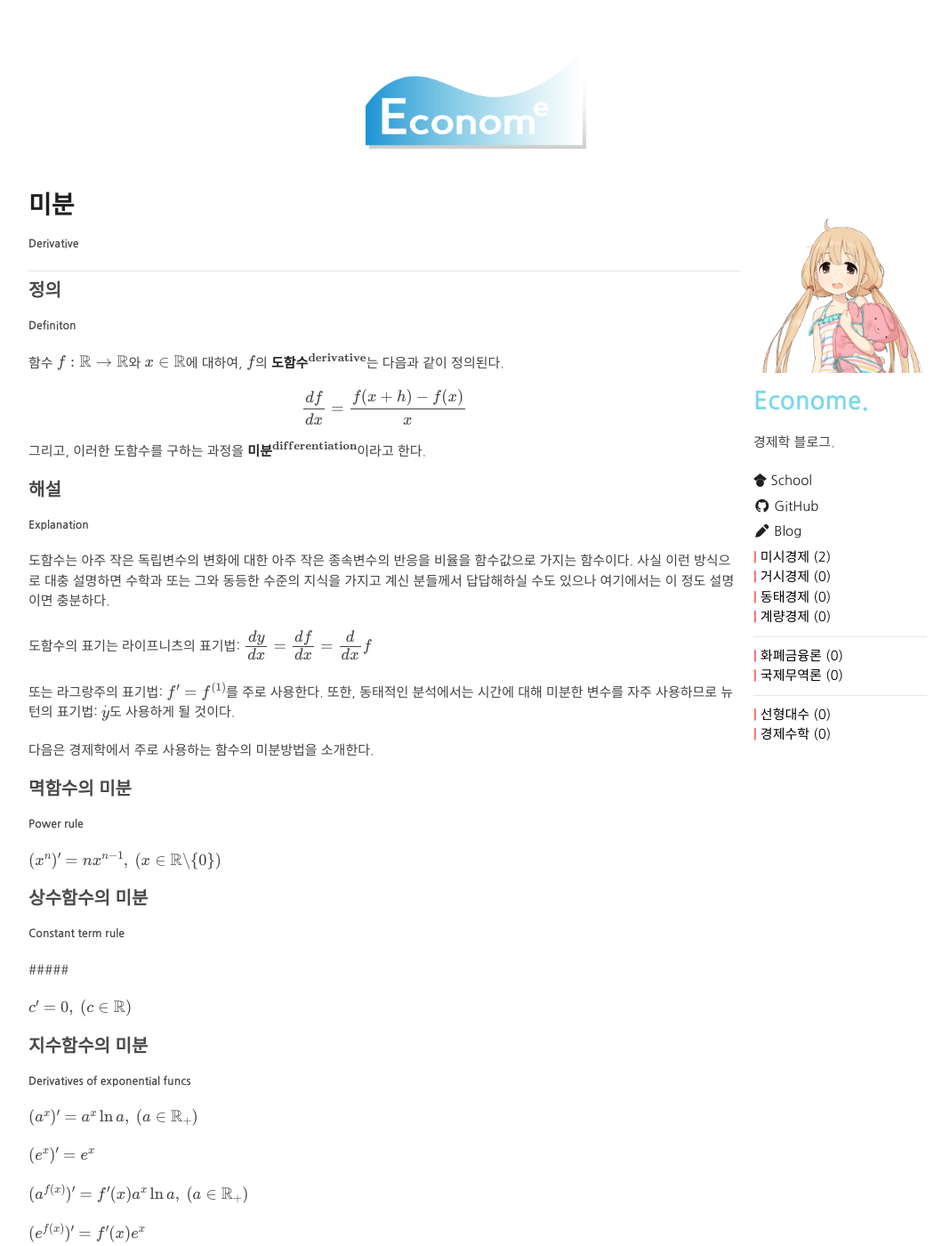
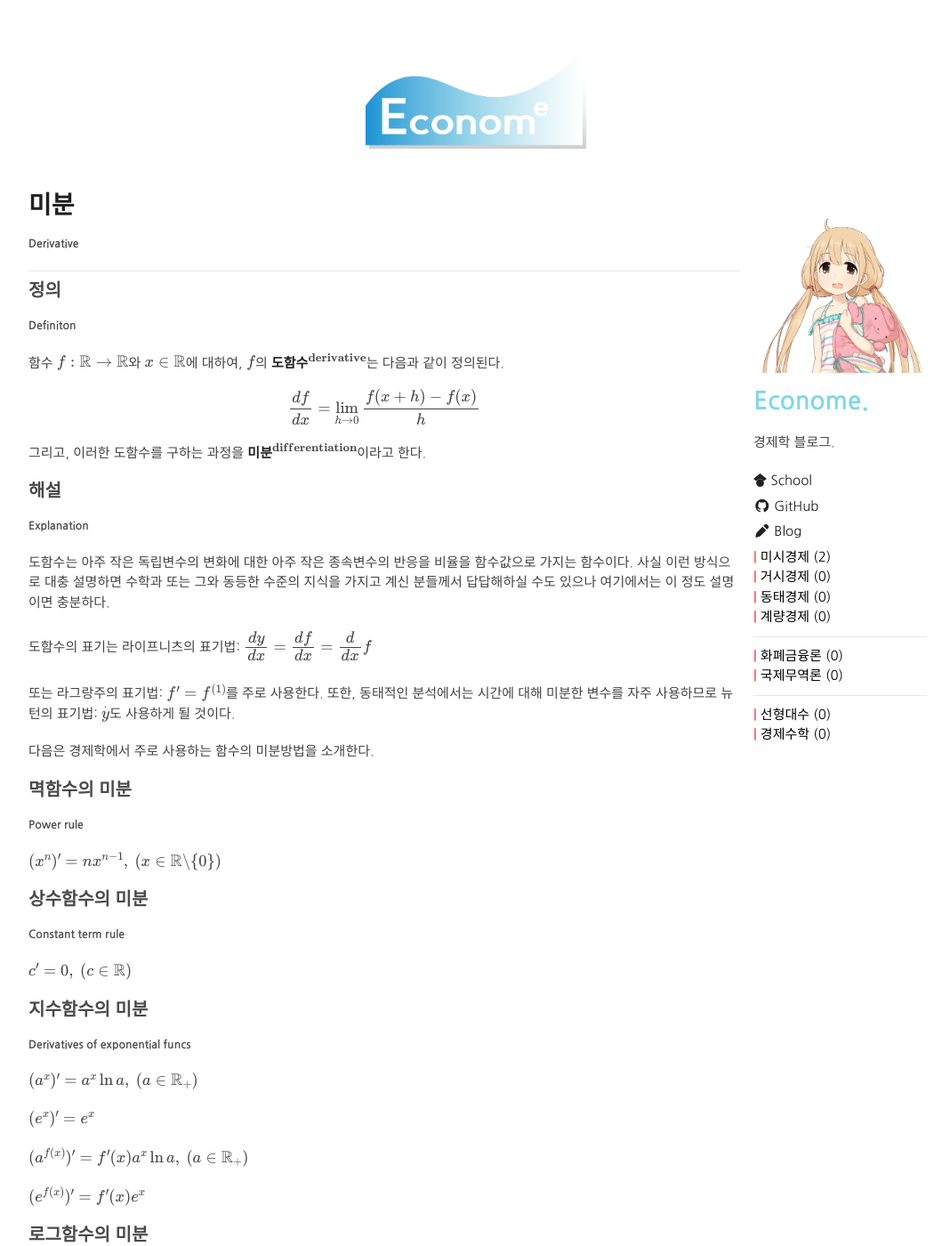
Before and after one commit to Portalife/Portalife.github.io, a Jekyll site: the page built from categories/미시경제/미분/index.md, in a window 1280 px wide and 1400 px high. Shown: the whole window at 89% size, without its empty margins (103-1171 px from the left). Built offline with Jekyll 4.4.1, drawn with Linux system fonts in a browser that asks for light colours; our own code applies the rules of GitHub Pages for plain Markdown files.

Commit message:
Update index.md

```diff
--- a/categories/미시경제/미분/index.md
+++ b/categories/미시경제/미분/index.md
@@ -9,7 +9,7 @@
 ##### Definiton
 
 함수 \\(f:\mathbb{R}\to\mathbb{R}\\)와 \\(x\in\mathbb{R}\\)에 대하여, \\(f\\)의 **도함수**\\(^{\mathbf{derivative}}\\)는 다음과 같이 정의된다.
-\\[{df \over dx} ={f(x+h)-f(x) \over x}\\]
+\\[{df \over dx} =\lim_{h\to 0}{f(x+h)-f(x) \over h}\\]
 그리고, 이러한 도함수를 구하는 과정을 **미분**\\(^{\mathbf{differentiation}}\\)이라고 한다.
 
 ### 해설
@@ -35,8 +35,6 @@
 ### 상수함수의 미분
 
 ##### Constant term rule
-
-#####
 
 \\(c'=0,\ (c\in\mathbb{R})\\)
 
```
